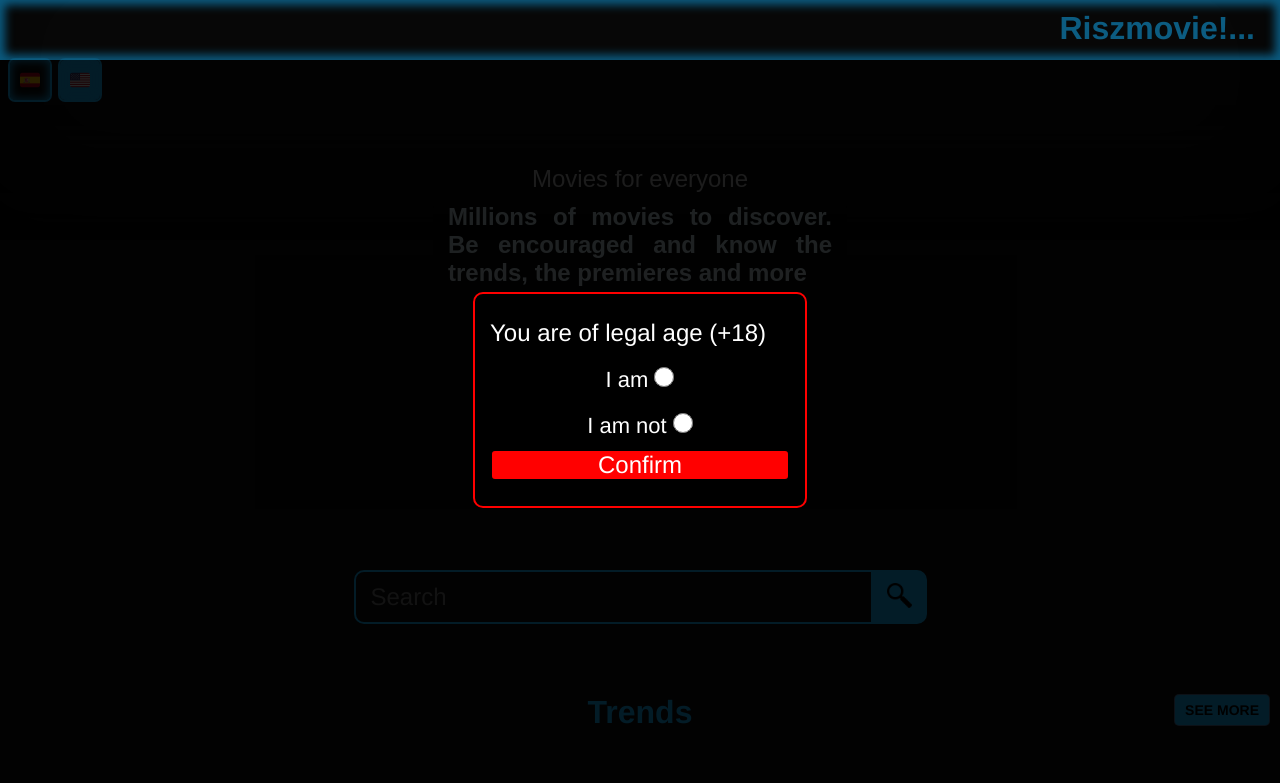
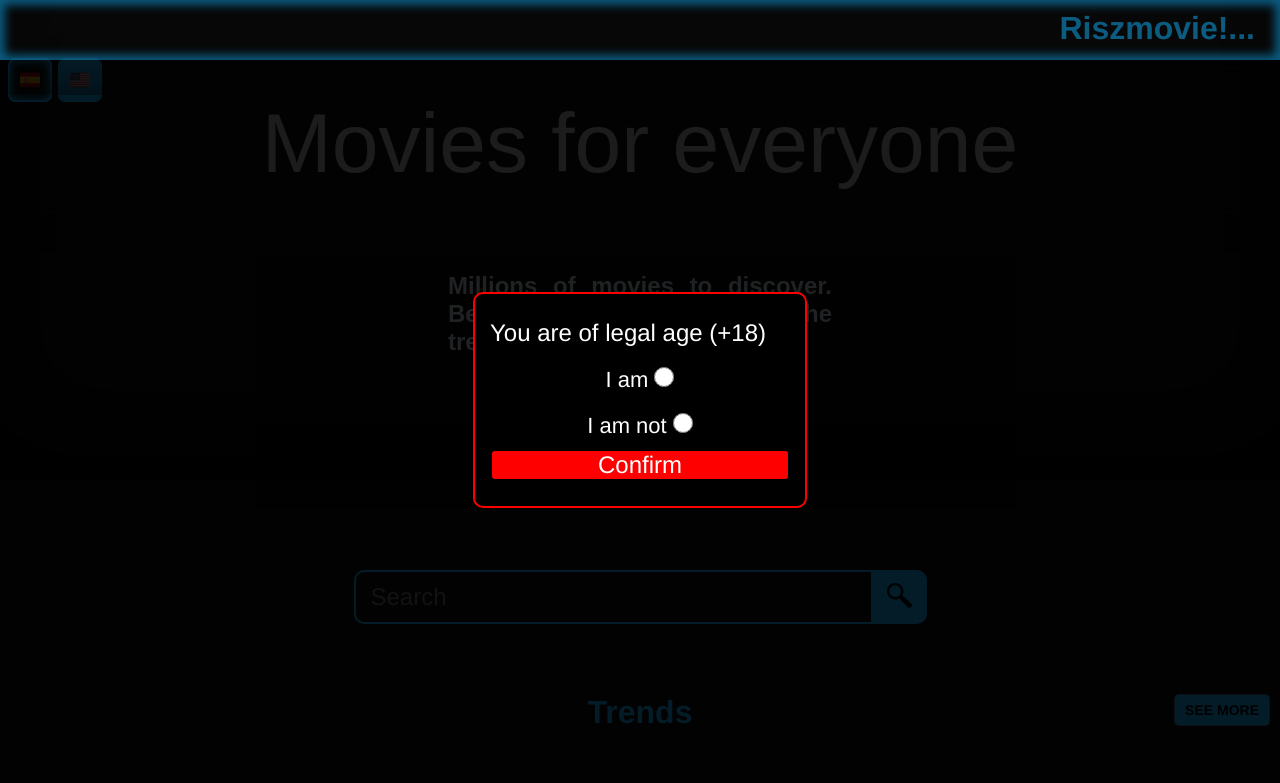
Before and after one commit to Riszart/riszmovie-page, a website built with webpack: page src/index.html in a window 1280 px wide. Shown: the top 783 px of the page. Built offline with nearby package versions, Linux system fonts and the light colour scheme; no server answers; files whose address does not match are found by name; a web font is replaced by a local one.

Commit message:
change interface

```diff
--- a/src/styles/app.css
+++ b/src/styles/app.css
@@ -659,6 +659,36 @@ main{
   color: var(--color-primary);
 }
 
+.imagen-back__init{
+  z-index: 1;
+  width: 100%;
+  height: 30vh;
+  position: absolute;
+  background-image: url('../img/img-back-1024x576.jpg');
+  background-position: top;
+  background-repeat: no-repeat;
+  background-size: cover;
+  filter: brightness(0.7);
+  top: 0;
+  left: 0;
+  box-shadow: inset 0 -50px 100px black;
+}
+.container-lema {
+  font-size: 24px;
+  z-index: 1000;
+  position: relative;
+  color: white;
+  width: 100%;
+  text-align: center;
+  font-weight: 600;
+  box-shadow: 0px 0px 50px 5px var(--color-back-ground);
+  top: -10px;
+  font-family: "Madimi One", sans-serif;
+  font-weight: 400;
+  font-style: normal;
+  opacity: .7;
+}
+
 #id28 { background-color: rgb(116, 0, 0);}
 #id12 { background-color: rgb(64, 121, 31);}
 #id16 { background-color: yellow;}
--- a/src/styles/responsive.css
+++ b/src/styles/responsive.css
@@ -1,5 +1,4 @@
 @media (min-width: 450px) {
-
 
   .container-img-movie{
     position: relative;
@@ -10,6 +9,8 @@
     transform: translate(-50%, 0);
   }
 }
+
+
 @media (min-width: 600px) {
   .display-grid {
     display: grid;
@@ -17,6 +18,7 @@
     gap: 15px;
   }
 }
+
 @media (min-width: 780px) {
   :root{
     --color-back: #2c4b55;
@@ -41,10 +43,10 @@
     height: 60vh;
     background: transparent;
   }
-  .imagen-back__init{
+  /* .imagen-back__init{
     z-index: 1;
     width: 100%;
-    height: 60vh;
+    height: 30vh;
     position: absolute;
     background-image: url('../img/img-back-1024x576.jpg');
     background-position: top;
@@ -54,7 +56,7 @@
     top: 0;
     left: 0;
     box-shadow: inset 0 -50px 100px black;
-  }
+  } */
   /* .lang-iten {
     position: relative;
     padding-top: 5px;
@@ -71,21 +73,6 @@
   }
   .up-container_search {
     position: static;
-  }
-  .container-lema {
-    font-size: 84px;
-    z-index: 1000;
-    position: relative;
-    color: white;
-    width: 100%;
-    text-align: center;
-    font-weight: 600;
-    box-shadow: 0px 0px 50px 5px var(--color-back-ground);
-    top: -80px;
-    font-family: "Madimi One", sans-serif;
-    font-weight: 400;
-    font-style: normal;
-    opacity: .7;
   }
   .container-subtitle {
     background-color: #0000004b;
@@ -202,7 +189,15 @@
   }
 }
 
+
 @media (min-width: 970px) {
+  .imagen-back__init{
+    height: 60vh;
+  }
+  .container-lema {
+    font-size: 84px;
+    top: -80px;
+  }
   .movie {
     border-radius: 5px;
   }
@@ -258,6 +253,7 @@
 .generate-category div p{
   font-size: 18px;
 }
+
 @media (min-width: 1170px) {
   .display-grid {
     display: grid;
@@ -278,39 +274,12 @@
   place-items: center;
   row-gap: 15px;
 }
-  .imagen-back__init{
-    z-index: 1;
-    width: 100%;
-    height: 30vh;
-    position: absolute;
-    background-image: url('../img/img-back-1024x576.jpg');
-    background-position: top;
-    background-repeat: no-repeat;
-    background-size: cover;
-    filter: brightness(0.7);
-    top: 0;
-    left: 0;
-    box-shadow: inset 0 -50px 100px black;
-  }
+
   .conatiner-image-perfil{
     position: relative;
     z-index: 1000;
   }
-  .container-lema {
-    font-size: 24px;
-    z-index: 1000;
-    position: relative;
-    color: white;
-    width: 100%;
-    text-align: center;
-    font-weight: 600;
-    box-shadow: 0px 0px 50px 5px var(--color-back-ground);
-    top: -10px;
-    font-family: "Madimi One", sans-serif;
-    font-weight: 400;
-    font-style: normal;
-    opacity: .7;
-  }
+
   .lang-iten {
     position: absolute;
     top: 60px;
```
